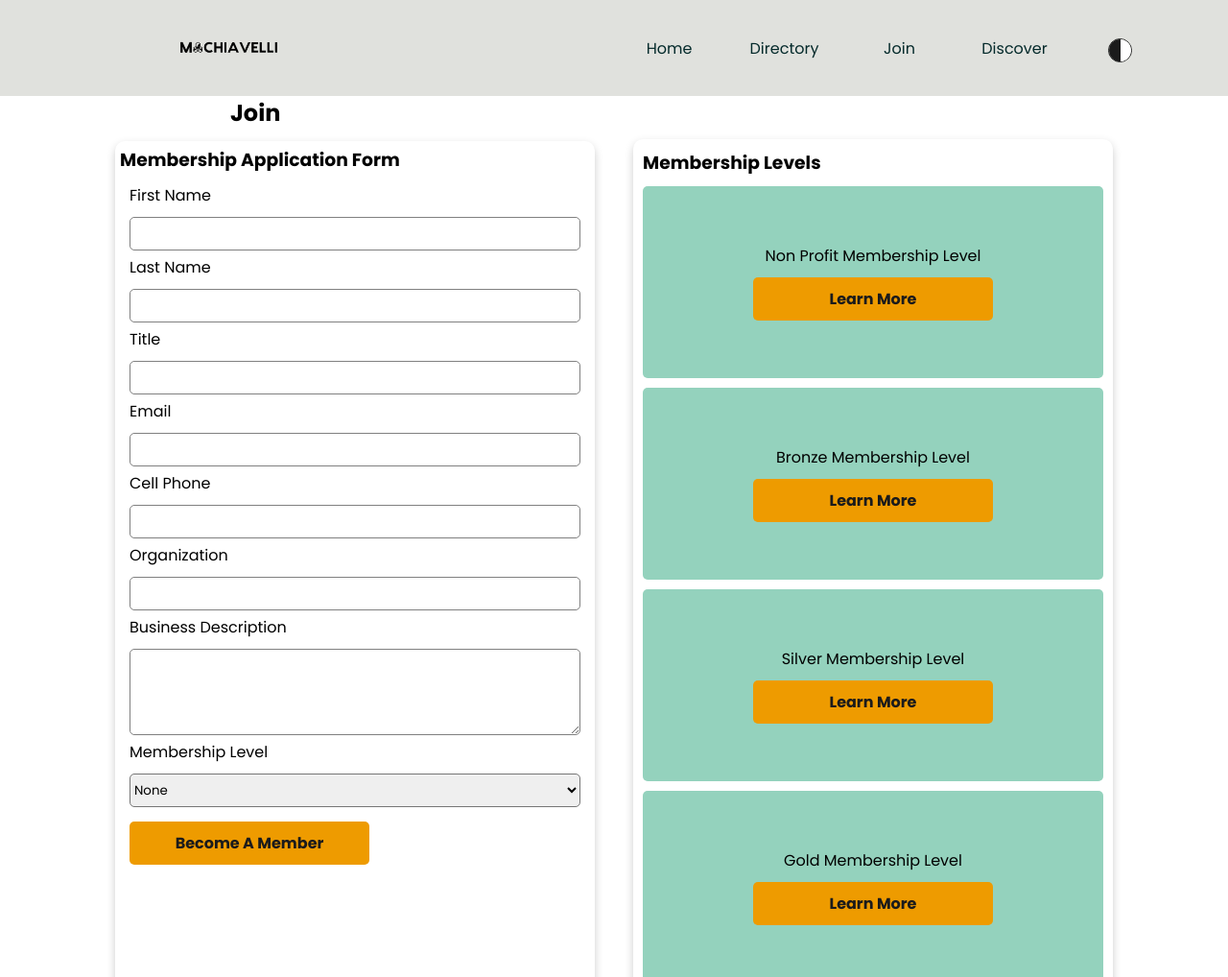
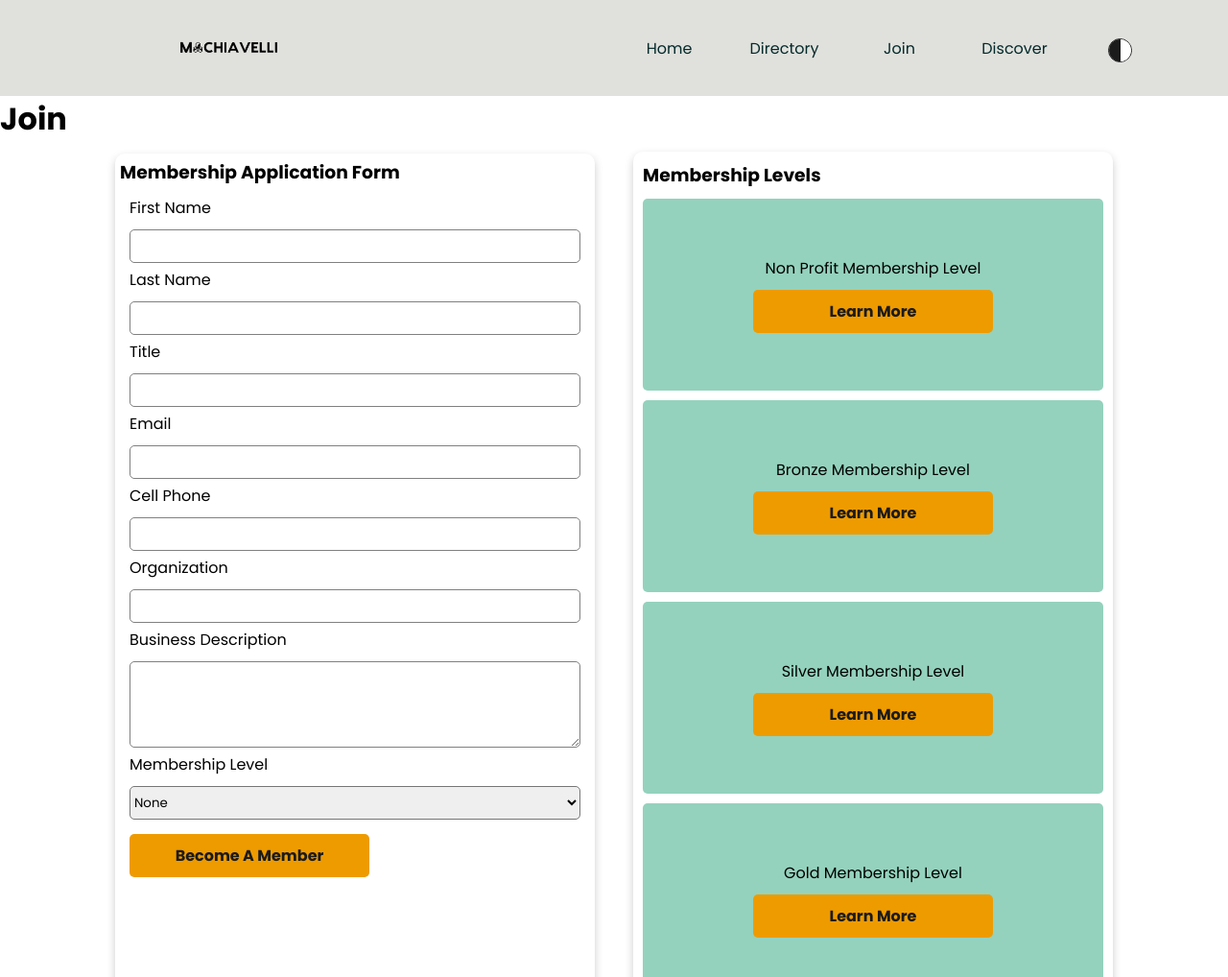
Before and after one commit to Arthur-Weale/wdd231, a plain HTML site: page chamber/join.html in a window 1280 px wide. Shown: the top 1018 px of the page at 96% size. Drawn offline with Linux system fonts and the light colour scheme.

Commit message:
Changed h2 to h1

```diff
--- a/chamber/join.html
+++ b/chamber/join.html
@@ -16,7 +16,7 @@
     <link rel="icon" href="images/favicon.ico">
     <link rel="stylesheet" href="styles/join.css">
     <script src="scripts/join.js" defer> </script>
-    <title>Machiavelli Chamber Of Commerce</title>
+    <title>Join Machiavelli Chamber Of Commerce</title>
 </head>
 <body>
     <header>
@@ -41,8 +41,9 @@
         </nav>
     </header>
     <main>
+        <h1>Join</h1>
             <section>
-                <h2>Join</h2>
+
                 <div class="join-main-container">
                     <div class="main-form-container">
                         <h3>Membership Application Form</h3>
```
